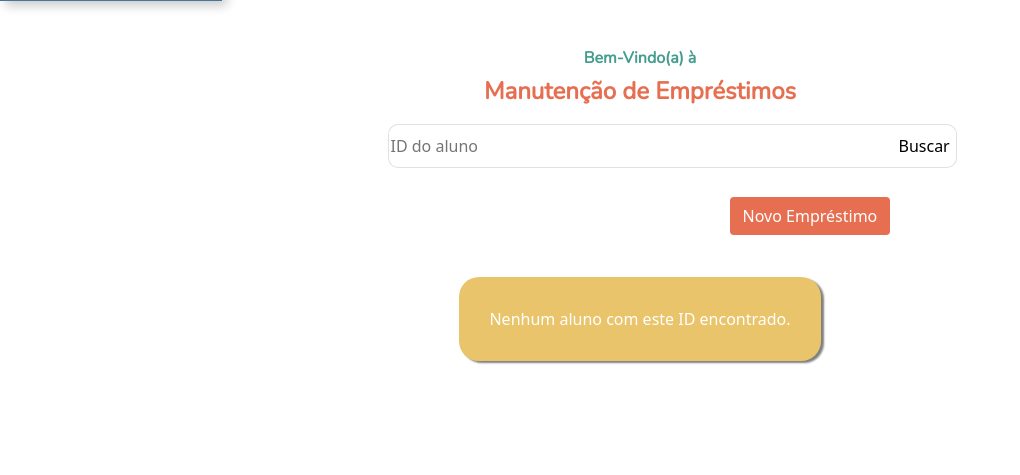
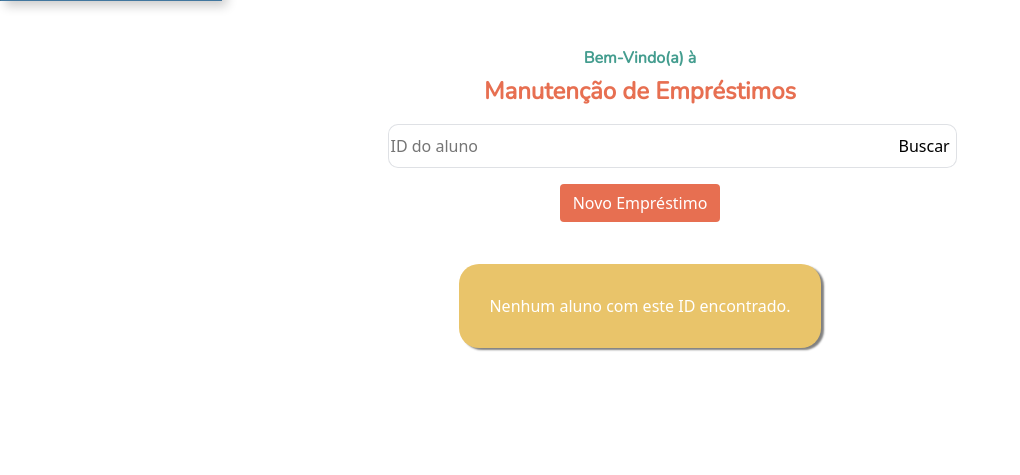
Before and after one commit to IzabelaAAndrade/TrabalhoFinalWebINF2A, a PHP site: page / in a window 1280 px wide. Shown: the part 235-710 px from the top of the page, without its empty margins (0-1020 px from the left). Run offline with PHP 8.4, Linux system fonts and the light colour scheme; data that the repository does not hold is empty.

Commit message:
Correções na Estilização
Centralização do Botão

```diff
--- a/biblioteca/manutenção_emprestimos/css/estilo.css
+++ b/biblioteca/manutenção_emprestimos/css/estilo.css
@@ -59,11 +59,11 @@ h1{
     border-right: 0;
 
 }
-#novo_emprestimo{
+#novo_emprestimo{  /* Mudança: Centralização do botão */
     background-color: #E76F51;
     color: white;
-    margin-top: 1%;
-    margin-left: 57%;
+    display:block;
+    margin: 0% auto 0% auto;
 }
 #novo_emprestimo:hover{
     background-color: #449d8f;
```
